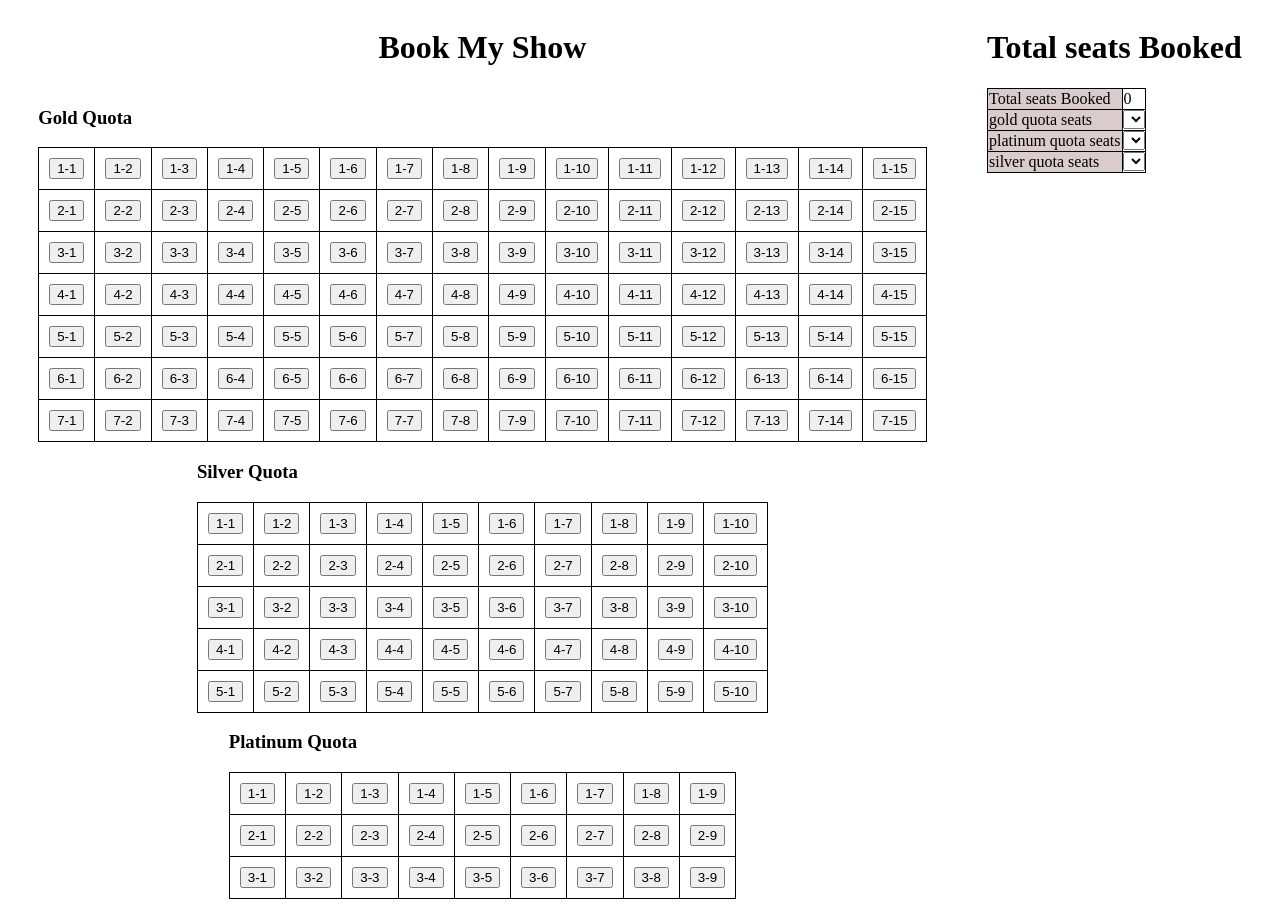
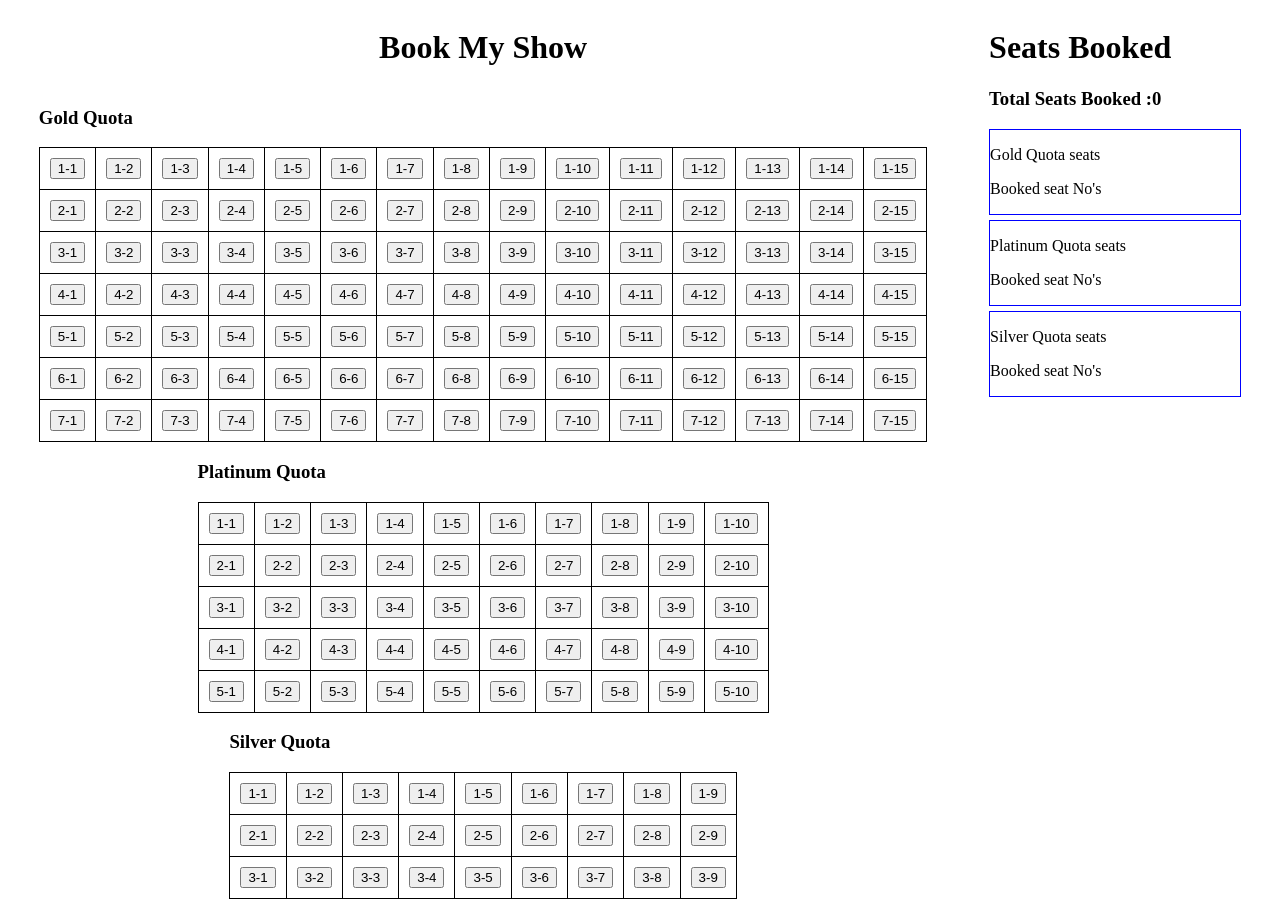
Before and after one commit to itsmedeepu/bookmyshow, a React (Vite) app: page / in a window 1280 px wide. Built offline with nearby package versions, Linux system fonts and the light colour scheme.

Commit message:
Added dynamic ticket count and added display component to dipaly the tickets

```diff
--- a/index.html
+++ b/index.html
@@ -3,7 +3,7 @@
   <head>
     <meta charset="UTF-8" />
     <link rel="icon" type="image/svg+xml" href="/vite.svg" />
-    <meta name="viewport" content="width=device-width, initial-scale=1" />
+    <meta name="viewport" content="width=device-width, initial-scale=0.1" />
     <title>Book My Show</title>
   </head>
   <body>
--- a/src/App.css
+++ b/src/App.css
@@ -24,3 +24,7 @@
 .display td:nth-child(1) {
   background-color: rgb(218, 204, 204);
 }
+
+.display-btn {
+  padding: 5px;
+}
--- a/src/App.jsx
+++ b/src/App.jsx
@@ -1,31 +1,32 @@
 import { useState, useEffect } from "react";
 import "./App.css";
 import Quota from "./components/Quota";
-//track no of seats booked by user its dummy use state to maintain...
-let clicked = 0;
+import Display from "./components/Display";
 function App() {
   const maxBookingsperUser = 5;
 
   const [bookings, setBookings] = useState({
     goldSeats: {
-      noOfSeats: 0,
       seatsBooked: [],
     },
     silverSeats: {
-      noOfSeats: 0,
       seatsBooked: [],
     },
     platinumSeats: {
-      noOfSeats: 0,
       seatsBooked: [],
     },
+    totalBookings: 0,
   });
+  //helper function to check maxmium seats Booked
+  function isMaximum() {
+    const { totalBookings } = bookings;
+    return totalBookings < 5 ? false : true;
+  }
   const handleClick = (rowindex, seatindex, event) => {
-    if (clicked === maxBookingsperUser) {
+    if (isMaximum()) {
       alert("max allowed bookings per user is " + maxBookingsperUser);
       return;
     }
-    clicked++;
     const quota = event.target.value;
     //alert(quota + " " + rowindex + " " + seatindex);
     const seatBooked = rowindex + "-" + seatindex;
@@ -39,6 +40,7 @@
               noOfSeats: prev.goldSeats.noOfSeats + 1,
               seatsBooked: [...prev.goldSeats.seatsBooked, seatBooked],
             },
+            totalBookings: prev.totalBookings + 1,
           };
         });
         break;
@@ -50,6 +52,7 @@
               noOfSeats: prev.platinumSeats.noOfSeats + 1,
               seatsBooked: [...prev.platinumSeats.seatsBooked, seatBooked],
             },
+            totalBookings: prev.totalBookings + 1,
           };
         });
         break;
@@ -61,6 +64,7 @@
               noOfSeats: prev.silverSeats.noOfSeats + 1,
               seatsBooked: [...prev.silverSeats.seatsBooked, seatBooked],
             },
+            totalBookings: prev.totalBookings + 1,
           };
         });
         break;
@@ -86,52 +90,26 @@
             nocols={15}
           />
           <Quota
-            qutoName="Silver"
-            bookings={bookings.silverSeats}
+            qutoName="Platinum"
+            bookings={bookings.platinumSeats}
             handleClick={handleClick}
             norows={5}
             nocols={10}
           />
           <Quota
-            qutoName="Platinum"
-            bookings={bookings.platinumSeats}
+            qutoName="Silver"
+            bookings={bookings.silverSeats}
             handleClick={handleClick}
             norows={3}
             nocols={9}
           />
         </div>
         <div className="child2">
-          <h1>Total seats Booked</h1>
-          <table className="display">
-            <tr>
-              <td>Total seats Booked</td>
-              <td>{clicked}</td>
-            </tr>
-            <tr>
-              <td>gold quota seats</td>
-              <select>
-                {bookings.goldSeats.seatsBooked.map((value, index) => (
-                  <option>Seat No:{value}</option>
-                ))}
-              </select>
-            </tr>
-            <tr>
-              <td>platinum quota seats</td>
-              <select>
-                {bookings.platinumSeats.seatsBooked.map((value, index) => (
-                  <option>Seat No:{value}</option>
-                ))}
-              </select>
-            </tr>
-            <tr>
-              <td>silver quota seats</td>
-              <select>
-                {bookings.silverSeats.seatsBooked.map((value, index) => (
-                  <option>Seat No:{value}</option>
-                ))}
-              </select>
-            </tr>
-          </table>
+          <h1>Seats Booked</h1>
+          <h3>Total Seats Booked :{bookings.totalBookings}</h3>
+          <Display bookings={bookings.goldSeats} Quota={"Gold"} />
+          <Display bookings={bookings.platinumSeats} Quota={"Platinum"} />
+          <Display bookings={bookings.silverSeats} Quota={"Silver"} />
         </div>
       </div>
     </>
--- /dev/null
+++ b/src/components/Display.css
@@ -0,0 +1,11 @@
+.display-btn {
+  margin: 5px;
+}
+.seat-no {
+  width: 250px;
+  overflow-x: scroll;
+}
+.outer {
+  border: 1px solid blue;
+  margin-bottom: 5px;
+}
--- /dev/null
+++ b/src/components/Display.jsx
@@ -0,0 +1,20 @@
+import React from "react";
+import "../components/Display.css";
+
+function Display({ bookings, Quota }) {
+  return (
+    <>
+      <div className="outer">
+        <p>{Quota} Quota seats</p>
+        <p>Booked seat No's</p>
+        <div className="seat-no">
+          {bookings.seatsBooked.map((value, index) => {
+            return <button className="display-btn">{value}</button>;
+          })}
+        </div>
+      </div>
+    </>
+  );
+}
+
+export default Display;
--- a/src/components/Quota.css
+++ b/src/components/Quota.css
@@ -7,6 +7,6 @@
 }
 
 .booked {
-  background-color: yellow;
-  color: red;
+  background-color: rgb(249, 98, 98);
+  color: white;
 }
```
